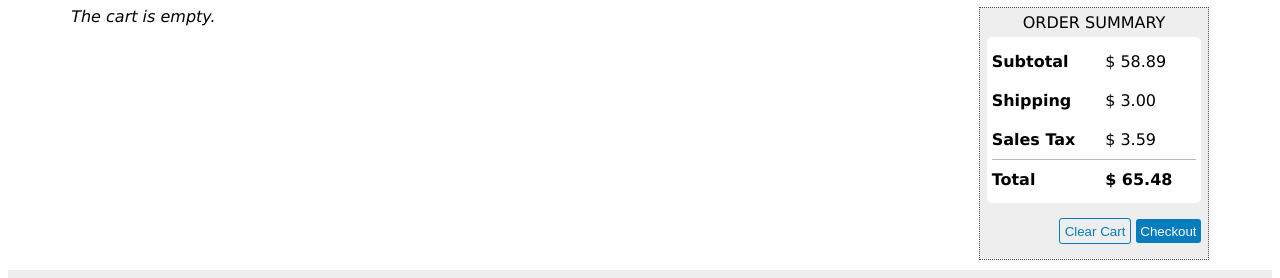
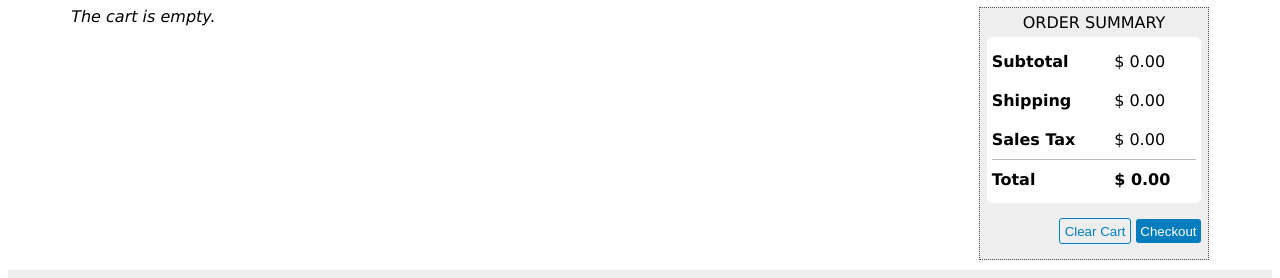
Before and after one commit to Mathofi/Project_Deliverable-master, a plain HTML site: page cart.html in a window 1280 px wide. Shown: the part 101-379 px from the top of the page. Drawn offline with Linux system fonts and the light colour scheme.

Commit message:
Add cart page functionality.

```diff
--- a/cart.html
+++ b/cart.html
@@ -21,24 +21,7 @@
     <main>
         <aside>
             <div id="sideBarHeading">ORDER SUMMARY</div>
-            <div id="sideBarContainer">
-                <div class="tableRow">
-                    <div class="tableCell">Subtotal</div>
-                    <div class="tableCell">&dollar; 58.89</div>
-                </div>
-                <div class="tableRow">
-                    <div class="tableCell">Shipping</div>
-                    <div class="tableCell">&dollar; 3.00</div>
-                </div>
-                <div class="tableRow">
-                    <div class="tableCell borderBottom">Sales Tax</div>
-                    <div class="tableCell borderBottom">&dollar; 3.59</div>
-                </div>
-                <div class="tableRow">
-                    <div class="tableCell">Total</div>
-                    <div class="tableCell bold">&dollar; 65.48</div>
-                </div>
-            </div>
+            <div id="sideBarContainer"></div>
             <div id="cartButtons">
                 <button id="clearCartButton">Clear Cart</button>
                 <button id="checkoutButton">Checkout</button>
--- a/js/app.js
+++ b/js/app.js
@@ -5,7 +5,7 @@ let sideBarContainer = document.querySelector('#sideBarContainer');
 function clearStorageAndCart() {
     cart = [];
     let currentStorage = JSON.parse(localStorage.getItem('CART'));
-    if(currentStorage) {
+    if (currentStorage) {
         cart = currentStorage;
     }
 }
@@ -29,6 +29,7 @@ function removeFromCart() {
             }
             if (typeof displayCartProducts === "function") {
                 displayCartProducts();
+                displayOrderSummary();
             }
             if (cart.length == 0) {
                 localStorage.clear();
@@ -47,6 +48,7 @@ function clearCart() {
         }
         if (typeof displayCartProducts === "function") {
             displayCartProducts();
+            displayOrderSummary();
         }
     });
 }
--- a/js/cart.js
+++ b/js/cart.js
@@ -28,3 +28,41 @@ function displayCartProducts() {
     }
 }
 displayCartProducts();
+
+let subtotal,
+    shipping,
+    tax,
+    total;
+
+function calculateOrderSummary() {
+    subtotal = 0;
+    shipping = 0;
+    tax = 0;
+    total = 0;
+    clearStorageAndCart();
+    cart.forEach(cartItem => {subtotal += cartItem.price; shipping += 1});
+    tax = (subtotal + shipping) * 0.061;
+    total = subtotal + shipping + tax;
+}
+
+function displayOrderSummary() {
+    calculateOrderSummary();
+    sideBarContainer.innerHTML =
+        `<div class="tableRow">
+            <div class="tableCell">Subtotal</div>
+            <div class="tableCell">&dollar; ${subtotal.toFixed(2)}</div>
+        </div>
+        <div class="tableRow">
+            <div class="tableCell">Shipping</div>
+            <div class="tableCell">&dollar; ${shipping.toFixed(2)}</div>
+        </div>
+        <div class="tableRow">
+            <div class="tableCell borderBottom">Sales Tax</div>
+            <div class="tableCell borderBottom">&dollar; ${tax.toFixed(2)}</div>
+        </div>
+        <div class="tableRow">
+            <div class="tableCell">Total</div>
+            <div class="tableCell bold">&dollar; ${total.toFixed(2)}</div>
+        </div>`
+}
+displayOrderSummary();
```
